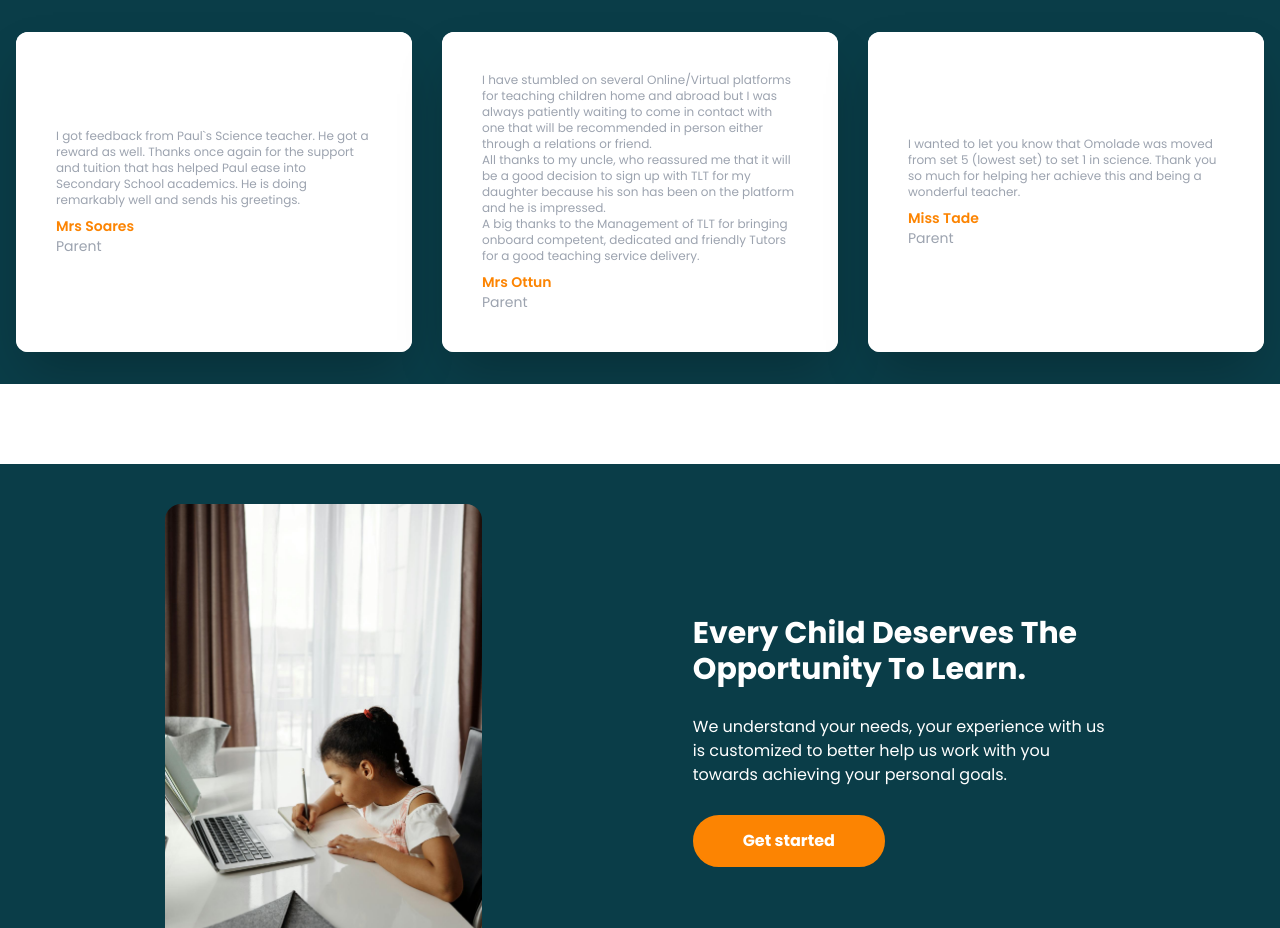
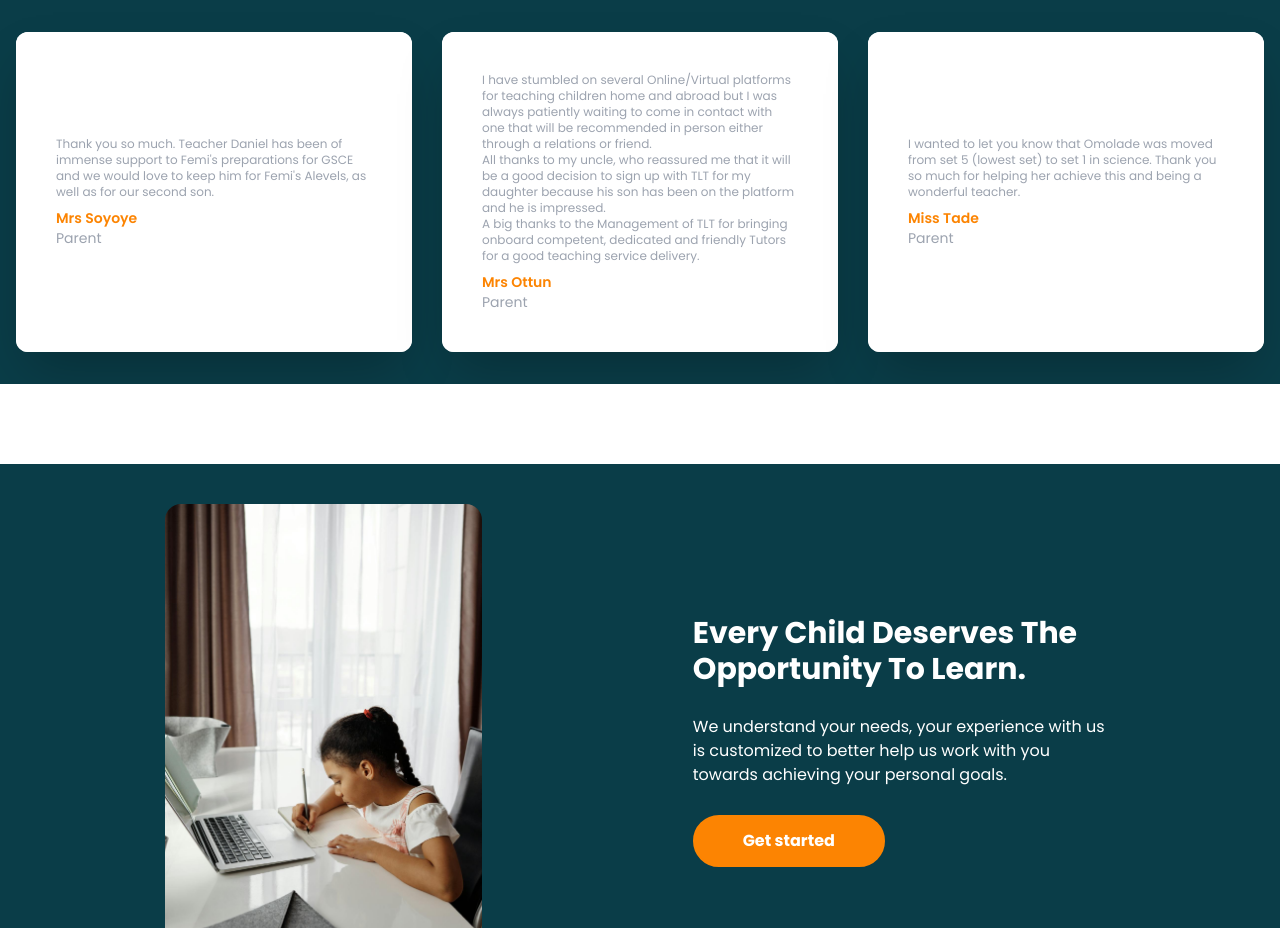
Before and after one commit to Phemmy-Dev/The-Light-Tutors-New-Website, a React (Vite) app: page / in a window 1280 px wide. Shown: the part 2680-3608 px from the top of the page. Built offline with nearby package versions, Linux system fonts and the light colour scheme.

Commit message:
add new testimonial

```diff
--- a/src/components/Sections/Testimonial/Testimonial.jsx
+++ b/src/components/Sections/Testimonial/Testimonial.jsx
@@ -61,10 +61,10 @@ const Testimonial = () => {
               transition={{ duration: 0.8, ease: "easeOut", delay: 0.4 }}
             >
               <p className='text-gray-400 w-full text-left text-xs'>
-                I got feedback from Paul`s Science teacher. He got a reward as well. Thanks once again for the support and tuition that has helped Paul ease into Secondary School academics. He is doing remarkably well and sends his greetings.
+                Thank you so much. Teacher Daniel has been of immense support to Femi's preparations for GSCE and we would love to keep him for Femi's Alevels, as well as for our second son.
               </p>
               <div className="title text-left mt-2 text-sm">
-                <h4 className='font-semibold text-tltorange'>Mrs Soares</h4>
+                <h4 className='font-semibold text-tltorange'>Mrs Soyoye</h4>
                 <p className='text-gray-400'>Parent</p>
               </div>
             </motion.div>
```
